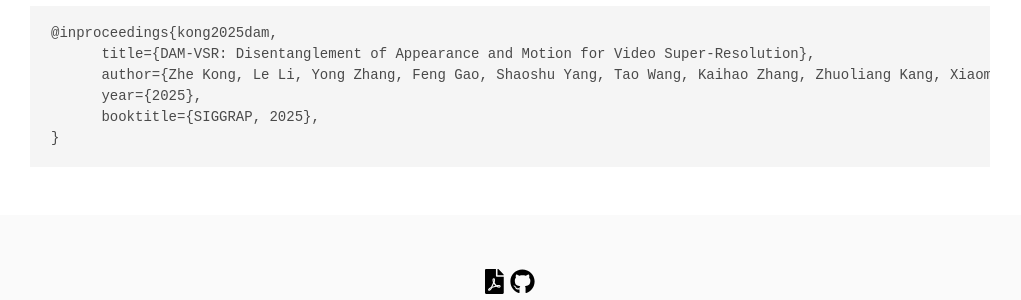
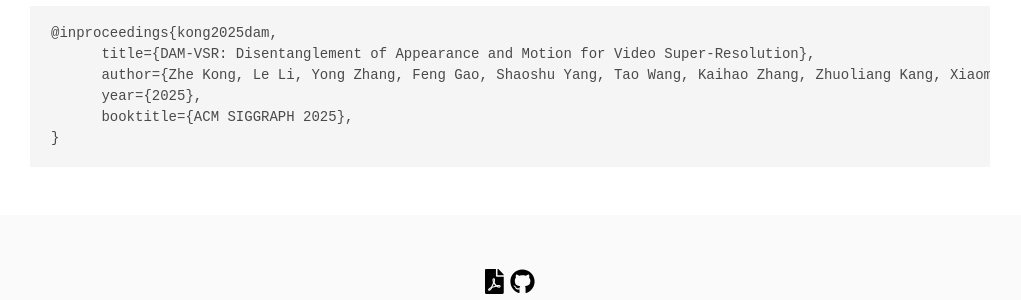
Before and after one commit to kongzhecn/kongzhecn.github.io, a Jekyll site: the page projects/dam-vsr/index.html, which Jekyll copies as it is, in a window 1280 px wide and 900 px high, scrolled down 3556 px. Shown: the part 456-756 px from the top of the window, without its empty margins (130-1151 px from the left). Built offline with Jekyll 4.4.1, drawn with Linux system fonts in a browser that asks for light colours; some web fonts are replaced; a style sheet for code colours, icons or effects is not loaded.

Commit message:
Update index.html

```diff
--- a/projects/dam-vsr/index.html
+++ b/projects/dam-vsr/index.html
@@ -395,7 +395,7 @@
       title={DAM-VSR: Disentanglement of Appearance and Motion for Video Super-Resolution},
       author={Zhe Kong, Le Li, Yong Zhang, Feng Gao, Shaoshu Yang, Tao Wang, Kaihao Zhang, Zhuoliang Kang, Xiaoming Wei, Guanying Chen, Wenhan Luo},
       year={2025},
-      booktitle={SIGGRAP, 2025},
+      booktitle={ACM SIGGRAPH 2025},
 }</code></pre>
   </div>
 </section>
```
